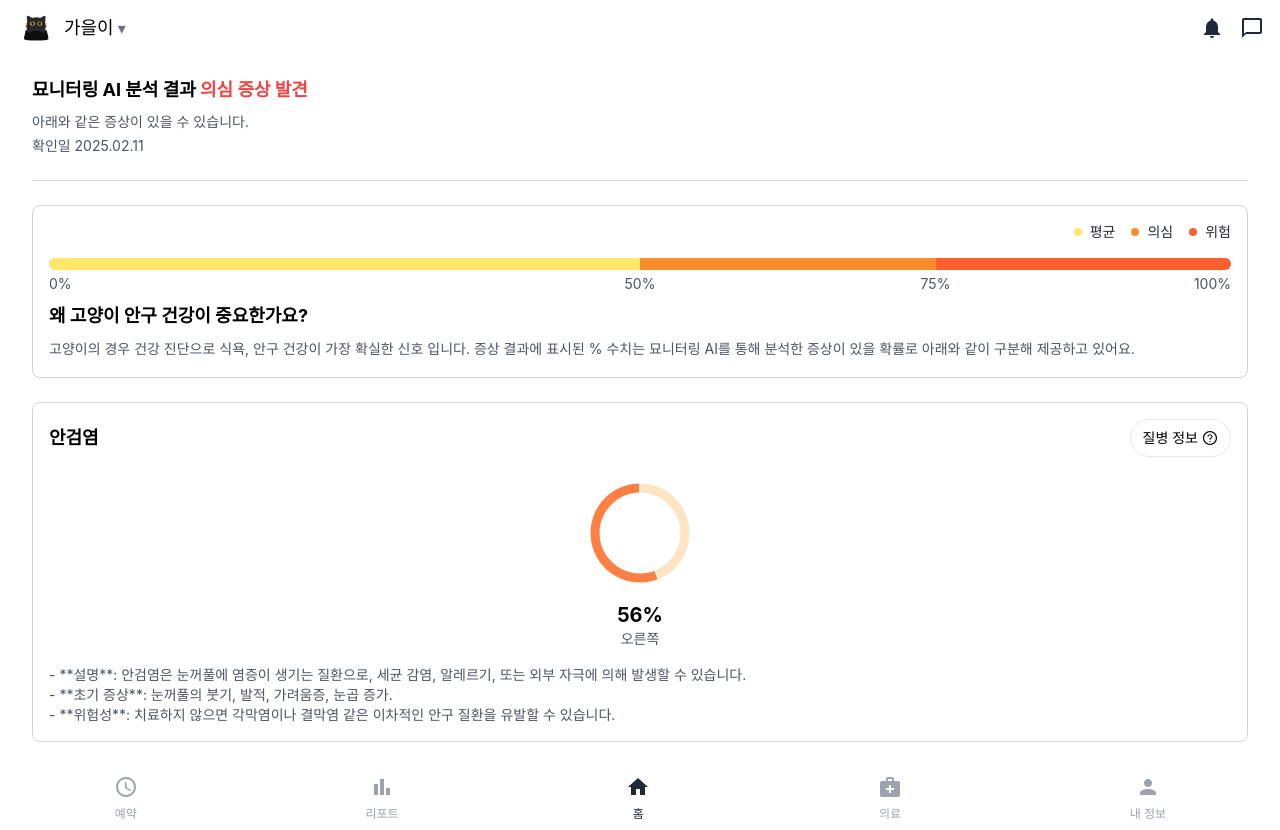
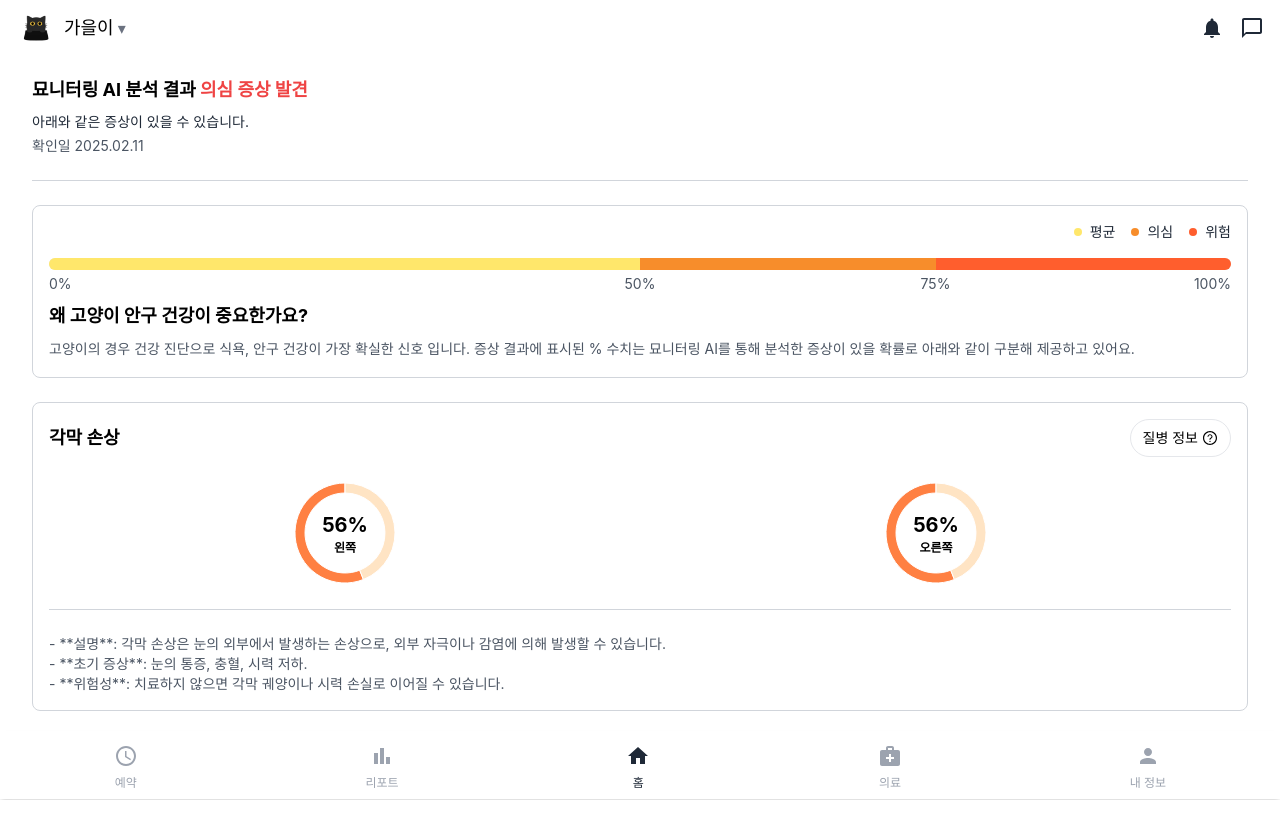
Before and after one commit to SSAFY12-B201/Myonitoring, a React (Vite) app in the folder frontend/myonitoring/: page / in a window 1280 px wide. Both pictures are taken after a click on the button "질병 정보". After the commit the page ends 800 px from the top, so only its background shows below. Built offline with nearby package versions, Linux system fonts and the light colour scheme.

Commit message:
[feat] 리포트 페이지 개발 및 프론트 브렌치 병합

```diff
--- a/frontend/myonitoring/dev-dist/sw.js
+++ b/frontend/myonitoring/dev-dist/sw.js
@@ -82,7 +82,7 @@ define(['./workbox-54d0af47'], (function (workbox) { 'use strict';
     "revision": "3ca0b8505b4bec776b69afdba2768812"
   }, {
     "url": "index.html",
-    "revision": "0.vf8j0lm5tn8"
+    "revision": "0.pjb0p71ifs8"
   }], {});
   workbox.cleanupOutdatedCaches();
   workbox.registerRoute(new workbox.NavigationRoute(workbox.createHandlerBoundToURL("index.html"), {
--- a/frontend/myonitoring/src/components/GraphComponents/EyeInfoBox.tsx
+++ b/frontend/myonitoring/src/components/GraphComponents/EyeInfoBox.tsx
@@ -7,20 +7,15 @@ const EyeInfoBox: React.FC = () => {
   const boxRef = useRef<HTMLDivElement>(null); // 박스 참조
 
   // 그래프 데이터
-  const symptom = '안검염';
-  const side = '오른쪽'; // 왼쪽/오른쪽 눈 정보
-  const probability = 56; // 증상의심 확률 (0~100)
-
-  const data = [
-    { name: '확률', value: probability },
-    { name: '나머지', value: 100 - probability },
-  ];
+  const symptom = '각막 손상';
+  const rightEyeProbability = 56; // 오른쪽 눈 증상의심 확률 (0~100)
+  const leftEyeProbability = 56; // 왼쪽 눈 증상의심 확률 (0~100)
 
   const COLORS = ['#FF8042', '#FFE4C4']; // 주황색과 연한 주황색
 
-  const detailedContent = `- **설명**: 안검염은 눈꺼풀에 염증이 생기는 질환으로, 세균 감염, 알레르기, 또는 외부 자극에 의해 발생할 수 있습니다.
-- **초기 증상**: 눈꺼풀의 붓기, 발적, 가려움증, 눈곱 증가.
-- **위험성**: 치료하지 않으면 각막염이나 결막염 같은 이차적인 안구 질환을 유발할 수 있습니다.`;
+  const detailedContent = `- **설명**: 각막 손상은 눈의 외부에서 발생하는 손상으로, 외부 자극이나 감염에 의해 발생할 수 있습니다.
+- **초기 증상**: 눈의 통증, 충혈, 시력 저하.
+- **위험성**: 치료하지 않으면 각막 궤양이나 시력 손실로 이어질 수 있습니다.`;
 
   // 버튼 클릭 핸들러
   const handleToggle = () => {
@@ -54,7 +49,7 @@ const EyeInfoBox: React.FC = () => {
           onClick={handleToggle}
           className={`flex items-center px-3 py-2 border rounded-full text-sm ${
             isExpanded ? 'bg-blue-100 text-blue-600 border-blue-300' : 'bg-white text-gray-600 border-gray-300'
-          } hover:bg-gray-100 focus:outline-none`}
+          }`}
         >
           질병 정보
           <AiOutlineQuestionCircle
@@ -65,11 +60,16 @@ const EyeInfoBox: React.FC = () => {
       </div>
 
       {/* 그래프 */}
-      <div className="flex flex-col items-center mb-4">
+      <div className="flex justify-around mb-4">
+        {/* 오른쪽 눈 그래프 */}
+        <div className="flex flex-col items-center">
           <ResponsiveContainer width={120} height={120}>
             <PieChart>
               <Pie
-              data={data}
+                data={[
+                  { name: '확률', value: rightEyeProbability },
+                  { name: '나머지', value: 100 - rightEyeProbability },
+                ]}
                 dataKey="value"
                 cx="50%"
                 cy="50%"
@@ -79,23 +79,87 @@ const EyeInfoBox: React.FC = () => {
                 endAngle={450}
                 fill="#8884d8"
               >
-              {data.map((entry, index) => (
+                {[{ name: '확률', value: rightEyeProbability }, { name: '나머지', value: 100 - rightEyeProbability }].map(
+                  (entry, index) => (
                     <Cell key={`cell-${index}`} fill={COLORS[index]} />
-              ))}
+                  )
+                )}
               </Pie>
+              {/* 원형 그래프 중앙 텍스트 */}
+                <text
+                x="50%"
+                y="45%"
+                textAnchor="middle"
+                dominantBaseline="middle"
+                className="text-xl font-bold text-orange"
+                >
+                {rightEyeProbability}%
+               </text>
+               <text
+                x="50%"
+                y="63%"
+                textAnchor="middle"
+                dominantBaseline="middle"
+                className="text-xs font-bold text-lightGray"
+                >
+                왼쪽
+               </text>
             </PieChart>
           </ResponsiveContainer>
+        </div>
 
-        {/* 퍼센트와 눈 정보 */}
-        <div className="text-center mt-2">
-          <p className="text-xl font-bold text-orange-500">{probability}%</p>
-          <p className="text-sm text-gray-600">{side}</p>
+        {/* 왼쪽 눈 그래프 */}
+        <div className="flex flex-col items-center">
+          <ResponsiveContainer width={120} height={120}>
+            <PieChart>
+              <Pie
+                data={[
+                  { name: '확률', value: leftEyeProbability },
+                  { name: '나머지', value: 100 - leftEyeProbability },
+                ]}
+                dataKey="value"
+                cx="50%"
+                cy="50%"
+                innerRadius={40}
+                outerRadius={50}
+                startAngle={90}
+                endAngle={450}
+                fill="#8884d8"
+              >
+                {[{ name: '확률', value: leftEyeProbability }, { name: '나머지', value: 100 - leftEyeProbability }].map(
+                  (entry, index) => (
+                    <Cell key={`cell-${index}`} fill={COLORS[index]} />
+                  )
+                )}
+              </Pie>
+              {/* 원형 그래프 중앙 텍스트 */}
+                <text
+                className="text-xl font-bold text-orange"
+                x="50%"
+                y="45%"
+                textAnchor="middle"
+                dominantBaseline="middle"
+                >
+                {rightEyeProbability}%
+               </text>
+               <text
+                className="text-xs font-bold text-lightGray"
+                x="50%"
+                y="63%"
+                textAnchor="middle"
+                dominantBaseline="middle"
+                >
+                오른쪽
+               </text>
+            </PieChart>
+          </ResponsiveContainer>
         </div>
       </div>
 
       {/* 상세 설명 */}
       {isExpanded && (
         <div className="text-gray-600 text-sm whitespace-pre-line">
+          <hr className="mb-6 border-gray-300"/>
           {detailedContent}
         </div>
       )}
--- a/frontend/myonitoring/src/pages/CatEyeInfo.tsx
+++ b/frontend/myonitoring/src/pages/CatEyeInfo.tsx
@@ -19,7 +19,7 @@ const CatEyeInfo: React.FC = () => {
         묘니터링 AI 분석 결과 <span className="text-red-500">의심 증상 발견</span>
       </h1>
       {/* 부제목 */}
-      <p className="text-sm text-gray-600 mt-2">아래와 같은 증상이 있을 수 있습니다.</p>
+      <p className="text-sm text-gray-800 mt-2">아래와 같은 증상이 있을 수 있습니다.</p>
       {/* 확인일 */}
       <p className="text-sm text-gray-600 mt-1">확인일 {formattedDate}</p>
     </div>
```
Lines whose indentation alone changed are shown as unchanged.
